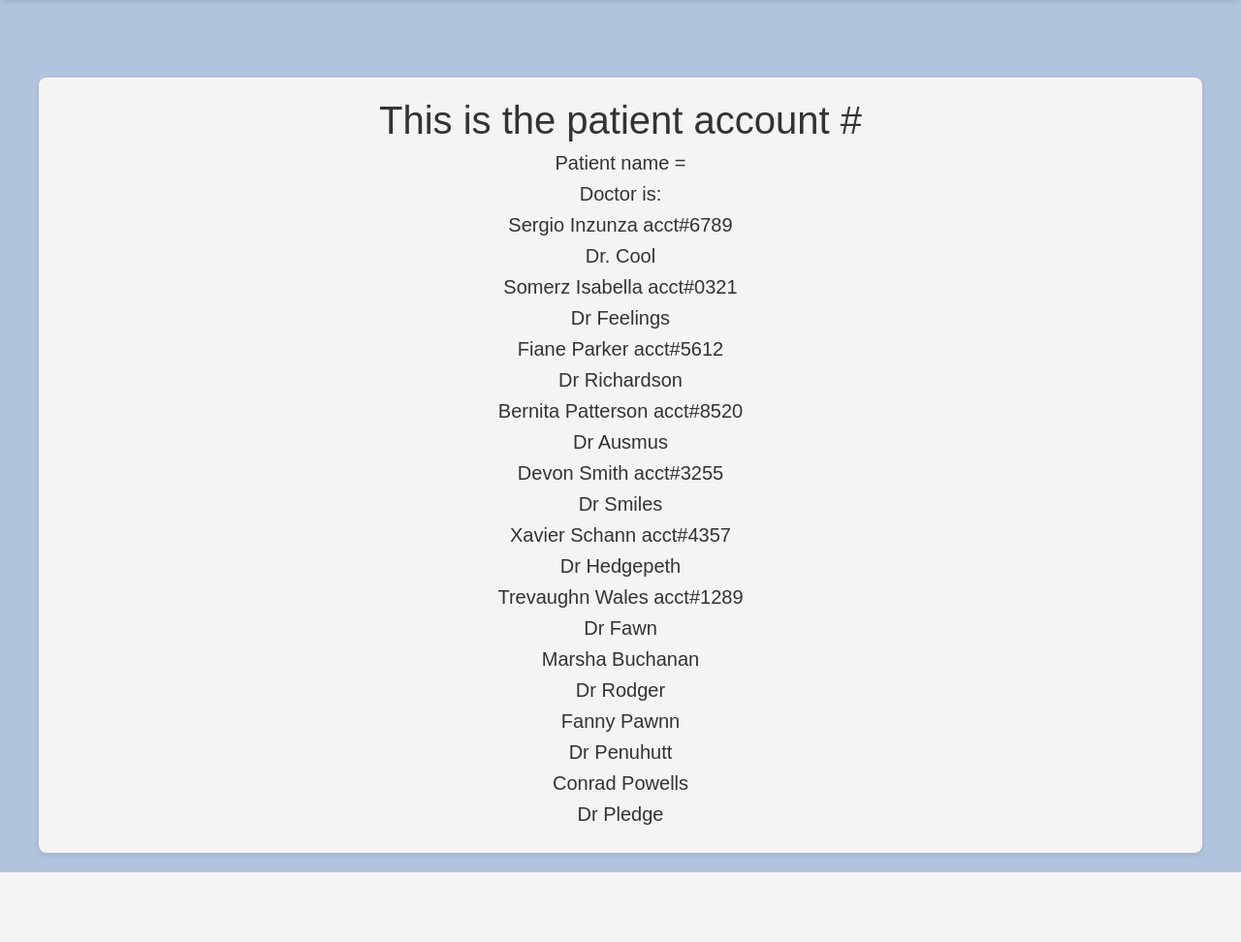
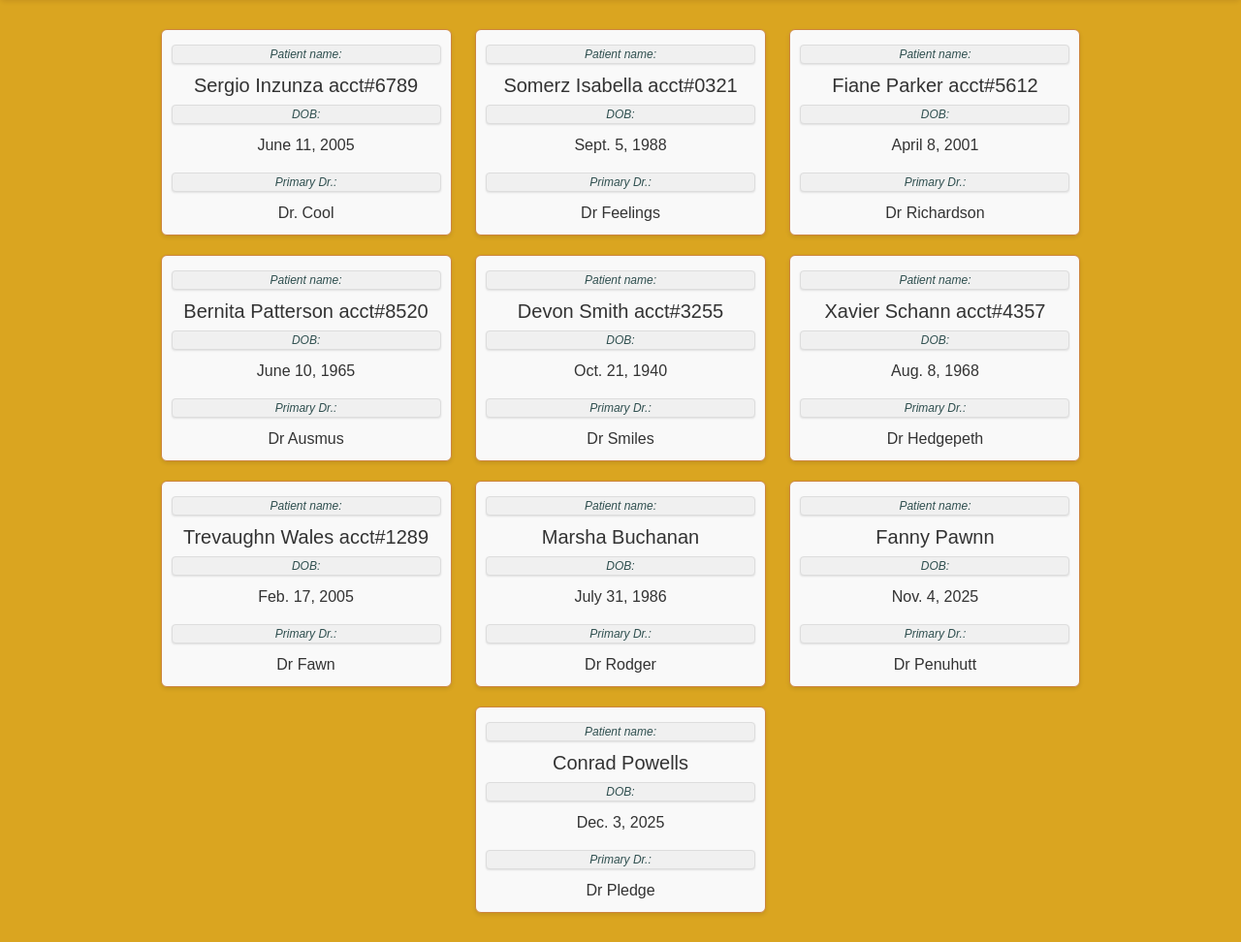
Before and after one commit to lavondedunigan/nursing_django, a Django app: page /patient_account/ in a window 1280 px wide. Shown: the part 66-1038 px from the top of the page at 97% size. Before the commit the page ends 966 px from the top, so only its background shows below. Run offline with Django 5.2, Linux system fonts and the light colour scheme; data comes from the database, SQL or seed files in the repository; both versions use the stored data as it was after the commit.

Commit message:
errors are corrected

```diff
--- a/static/css/app.css
+++ b/static/css/app.css
@@ -39,11 +39,12 @@ html, body {
   font-size: 1.2em;
   font-weight: bold;
   text-transform: uppercase;
-
   text-decoration: none;
   text-align: center;
   cursor: pointer;
   border-radius: 5px;
+
+
 
 
   box-shadow: 0 2px 4px rgba(62, 24, 24, 0.1);
@@ -56,4 +57,7 @@ html, body {
   font-size: 1.2em;
   padding: 10px 20px;
   border-radius: 5px;
+  box-shadow: 0 2px 4px rgba(62, 24, 24, 0.1);
+  transition: background-color 0.3s ease-in-out, box-shadow 0.3s ease-in-out;
+  cursor: pointer;
 }
--- a/static/css/notes.css
+++ b/static/css/notes.css
@@ -113,7 +113,7 @@
     margin: 10px auto;
     margin-bottom: 10px;
 
-    background-color: #fff;
+    background-color:rosybrown ;
     padding: 5px;
     box-shadow: 0 2px 5px rgba(0, 0, 0, 0.1);.note-list .note h3  {
     text-align: center;
@@ -195,9 +195,13 @@
     margin-top: 10px;
     padding: 8px 16px;
     background-color: darkcyan;
-    color: white;
+    color:roseybrown;
     text-decoration: none;
     border-radius: 4px;
+    font-weight: bold;
+    font-size: 14px;
+    text-align: center;
+    box-shadow: 0 2px 5px rgba(0, 0, 0, 0.1);
     transition: background-color 0.3s ease-in-out, transform 0.3s ease-in-out;
     &:hover {
         background-color: #005f5f;
--- /dev/null
+++ b/static/css/patient_account.css
@@ -0,0 +1,60 @@
+.patient-account {
+    background-color: goldenrod;
+    min-height: 90vh;
+    text-align: center;
+    padding-top: 20px;
+    padding-bottom: 20px;
+    font-family: Arial, sans-serif;
+    color: #333;
+}
+
+.account {
+    display: inline-block;
+    border: 1px solid peru;
+    border-radius: 6px;
+    padding: 10px;
+    width: 300px;
+    margin: 10px;
+    background-color: #f9f9f9;
+    box-shadow: 0 2px 4px rgba(0, 0, 0, 0.1);
+    transition: transform 0.2s;
+}
+
+.hint {
+    color: darkslategrey;
+    font-size: 12px;
+    display: block;
+    margin-top: 5px;
+
+    text-align: left;
+    padding-left: 10px;
+    padding-right: 10px;
+    font-family: Arial, sans-serif;
+    font-style: italic;
+    line-height: 1.5;
+
+    background-color: #f0f0f0;
+    border-radius: 4px;
+    border: 1px solid #ddd;
+    box-shadow: 0 1px 2px rgba(0, 0, 0, 0.1);
+    margin-bottom: 10px;
+
+    max-width: 280px;
+    margin-left: auto;
+    margin-right: auto;
+    text-align: center;
+
+    transition: background-color 0.3s, color 0.3s;
+
+    cursor: pointer;
+    user-select: none;
+
+    &:hover {
+        background-color: #e0e0e0;
+        color: #333;
+    }
+    &:active {
+        background-color: #d0d0d0;
+        color: #000;
+    }
+}
--- a/templates/pages/patient_account.html
+++ b/templates/pages/patient_account.html
@@ -4,24 +4,23 @@
 
 {% load static %}
 {% block css %}
-<link rel="stylesheet" href="{% static 'css/notes.css' %}">
+<link rel="stylesheet" href="{% static 'css/patient_account.css' %}">
 {% endblock %}
 
 {% block content %}
-<div class="note-list">
-
-    <div class="title-row">
-    <h1>This is the patient account # </h1>
-    <h5>Patient name = </h5>
-    <h5> Doctor is:</h5>
-    </div>
+<div class="patient-account">
 
     <div class="list">
         {% for account in all_accounts %}
             <div class="account">
+                <label class="hint">Patient name:</label>
                 <h5>{{account.first_name}} {{account.last_name}}</h5>
-                <h4>{{account.dob}}</h4>
-                <h5>{{account.primary_doctor}}</h5>
+
+                <label class="hint">DOB:</label>
+                <p>{{account.date_of_birth}}</p>
+
+                <label class="hint">Primary Dr.:</label>
+                <label>{{account.primary_doctor}}</label>
 
 
             </div>
--- a/templates/pages/referrals.html
+++ b/templates/pages/referrals.html
@@ -4,7 +4,7 @@
 
 {% load static %}
 {% block css %}
-<link rel="stylesheet" href="{% static 'css/notes.css' %}">
+<link rel="stylesheet" href="{% static 'css/referrals.css' %}">
 {% endblock %}
 
 {% block content %}
```
Also changed, not shown: static/css/patient_balance.css (added, +55 -0 lines), templates/pages/patient_balance.html (+17 -2 lines), db.sqlite3, static/css/referrals.css (added).
